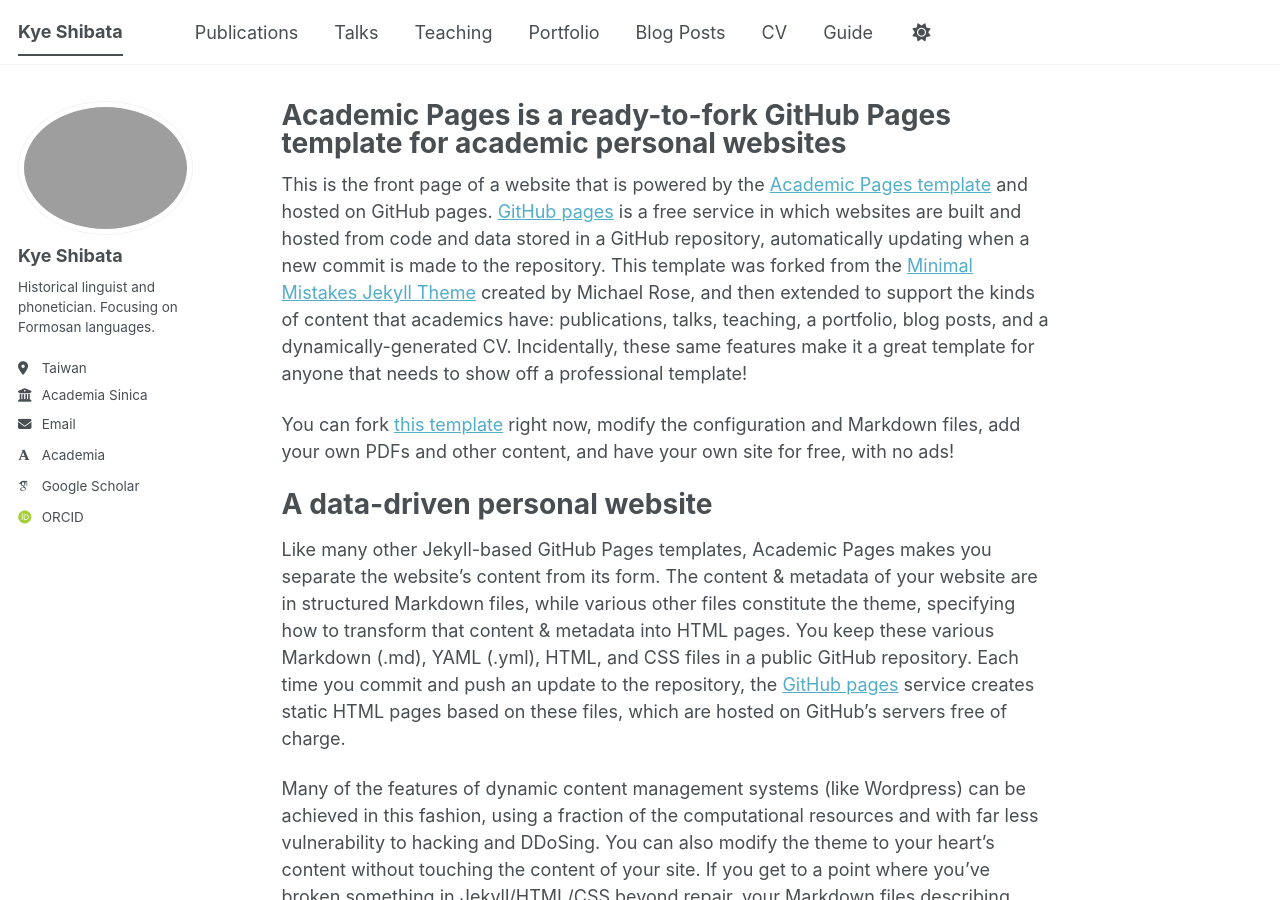
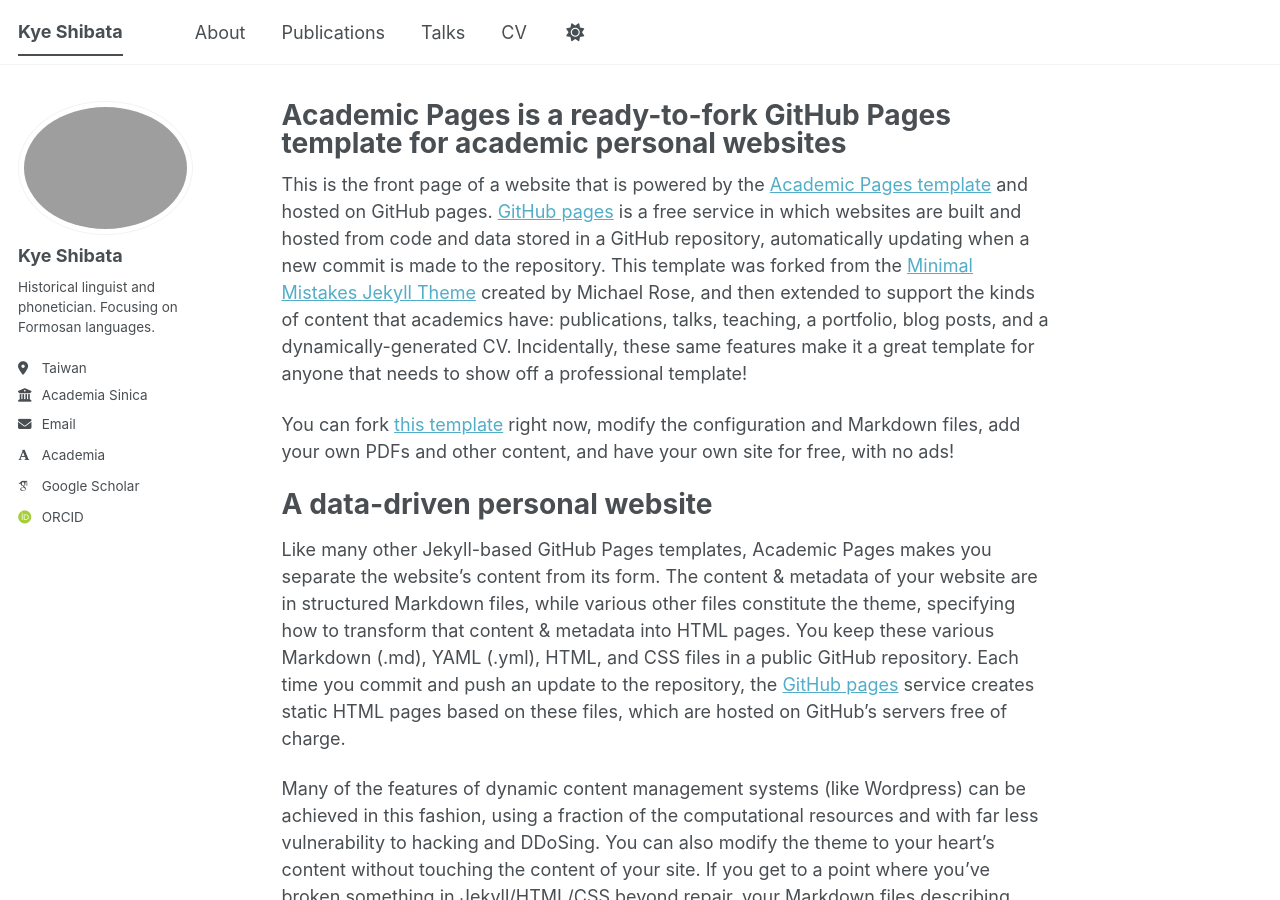
Before and after one commit to xpsh/xpsh.github.io, a Jekyll site: the page built from _pages/about.md, in a window 1280 px wide and 900 px high. Built offline with Jekyll 4.4.1, drawn with Linux system fonts in a browser that asks for light colours; some web fonts are replaced; a script bundle is joined from its source files by our own code; library files that are not in the unit come from our copies.

Commit message:
Update navigation by removing unused links
Removed several navigation items including Teaching, Portfolio, Blog Posts, and Guide.

```diff
--- a/_data/navigation.yml
+++ b/_data/navigation.yml
@@ -8,26 +8,14 @@
 #      Markdown formatted page while the second is generated using JSON.
 
 main:
+  - title: "About"
+    url: /about/
+
   - title: "Publications"
     url: /publications/
 
   - title: "Talks"
     url: /talks/
 
-  - title: "Teaching"
-    url: /teaching/
-
-  - title: "Portfolio"
-    url: /portfolio/
-
-  - title: "Blog Posts"
-    url: /year-archive/
-
   - title: "CV"
     url: /cv/
-
-  # - title: "CV"
-  #   url: /cv-json/
-
-  - title: "Guide"
-    url: /markdown/
```
